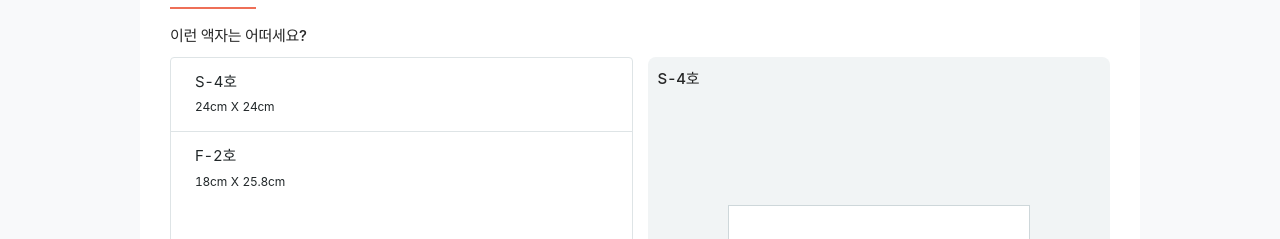
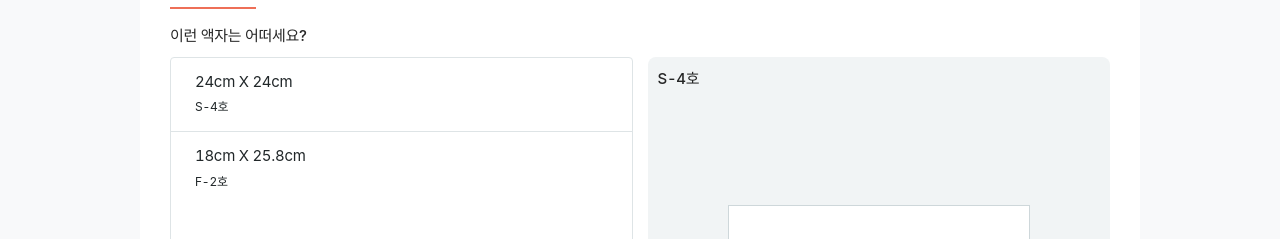
Before and after one commit to mecanvas/early-front, a Next.js app: page /tool/single in a window 1280 px wide. Shown: the part 262-501 px from the top of the page. Built offline with nearby package versions, Linux system fonts and the light colour scheme; grey boxes are pictures that could not be loaded; a web font is replaced by a local one.

Commit message:
가시성좋게 이름 <-> cm 변경

```diff
--- a/src/components/tool/mobile/first/FirstFrameListByTab.tsx
+++ b/src/components/tool/mobile/first/FirstFrameListByTab.tsx
@@ -67,9 +67,9 @@ const FirstFrameListByTab = ({ frameList }: { frameList: FrameInfoList[] }) => {
             onClick={handleSelectFrame}
           >
             <div>
-              <div>{item.name}</div>
+              <span>{item.widthCm}cm</span> <span>X</span> <span>{item.heightCm}cm</span>
               <div>
-                <small>{item.widthCm}cm</small> <small>X</small> <small>{item.heightCm}cm</small>
+                <small>{item.name}</small>
               </div>
             </div>
             {selectedFrameList.some((lst) => lst.type === item.type && lst.name === item.name) ? (
```
